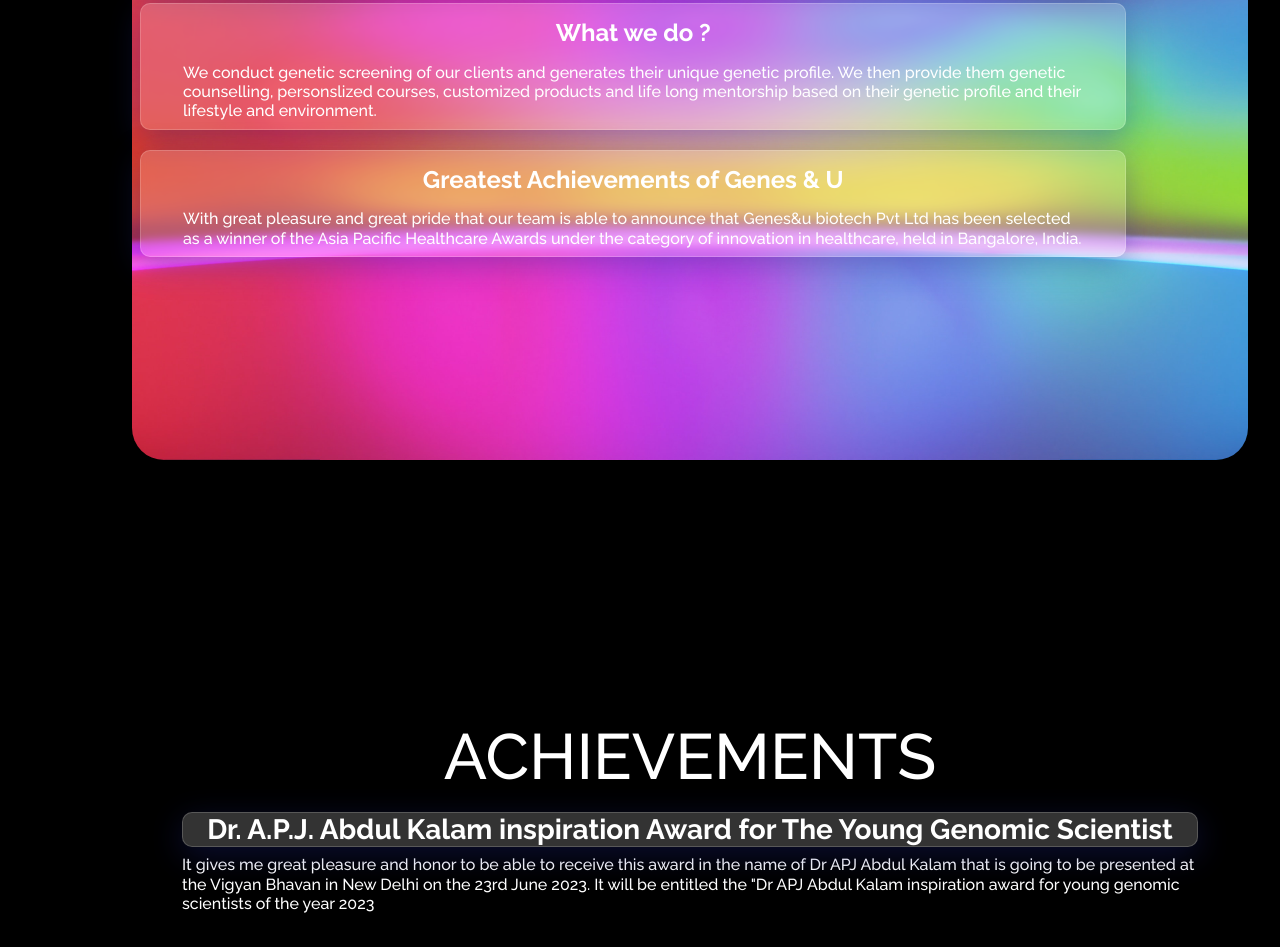
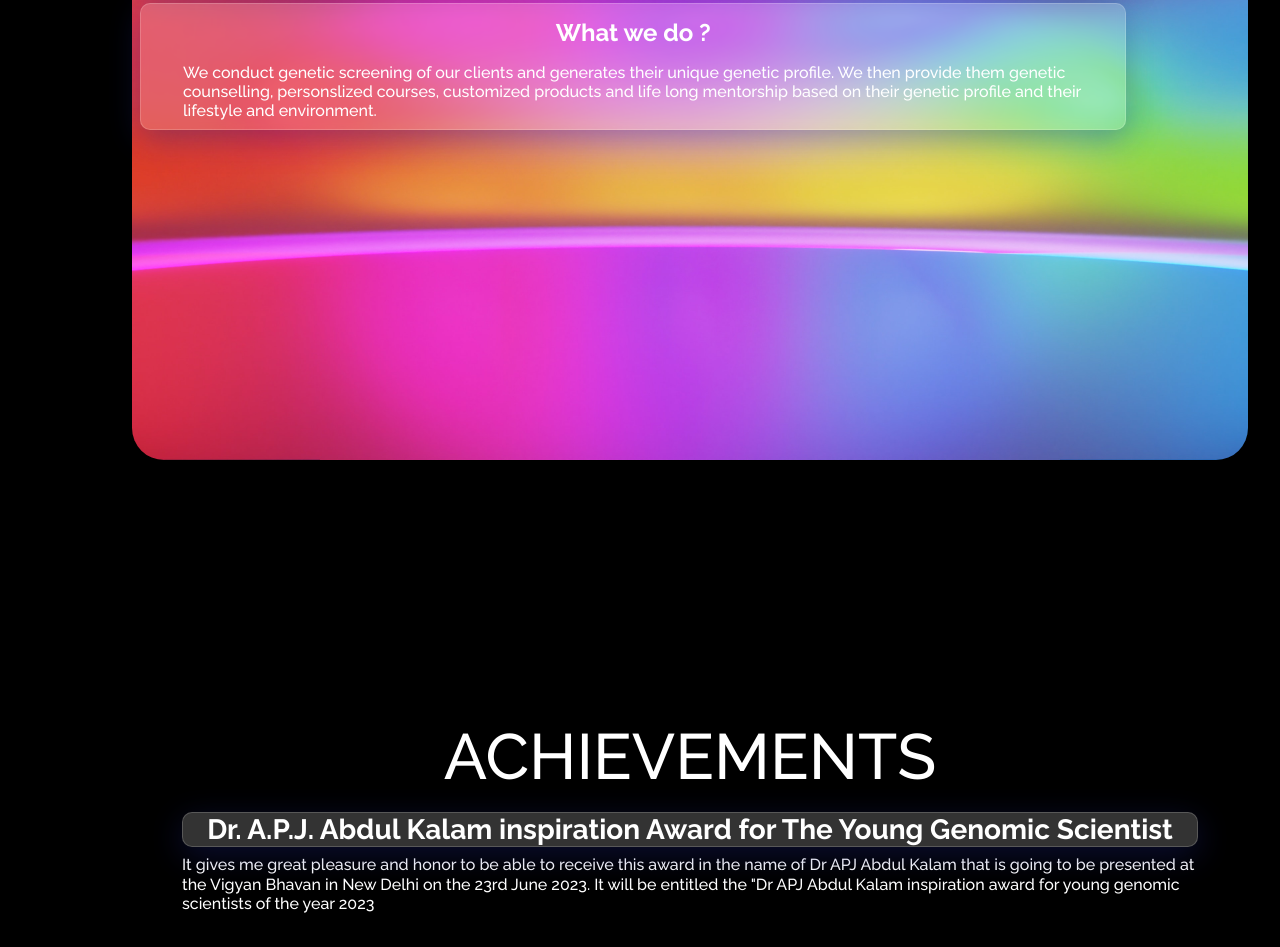
Before and after one commit to Tecnavis/draseeb-portfolio, a plain HTML site: page index.html in a window 1280 px wide. Shown: the part 4692-5639 px from the top of the page. Drawn offline with nearby package versions, Linux system fonts and the light colour scheme.

Commit message:
Update index.html

```diff
--- a/index.html
+++ b/index.html
@@ -118,15 +118,15 @@
                       based on their genetic profile and their lifestyle and environment.</h6>
                     <!-- <h6></h6> -->
                   </div>
-                  <div class="card_2 col-md-6">
+                  <!-- <div class="card_2 col-md-6">
                     <h4 style="padding: 0; margin: 15px;"><b>Greatest Achievements of Genes & U</b></h4>
                     <h6>With great pleasure and great pride that our team is able to announce that Genes&u biotech Pvt
                       Ltd
                       has been selected as a winner of the Asia Pacific Healthcare Awards under the category of
                       innovation
                       in healthcare, held in Bangalore, India.</h6>
-                    <!-- <h6>It is with great pleasure and great pride that our team is able to announce that Genes&u biotech Pvt Ltd has been selected as a winner of the Asia Pacific Healthcare Awards under the category of innovation in healthcare, held in Bangalore, India.</h6> -->
-                  </div>
+                    <h6>It is with great pleasure and great pride that our team is able to announce that Genes&u biotech Pvt Ltd has been selected as a winner of the Asia Pacific Healthcare Awards under the category of innovation in healthcare, held in Bangalore, India.</h6>
+                  </div> -->
                 </div>
               </div>
             </div>
```
